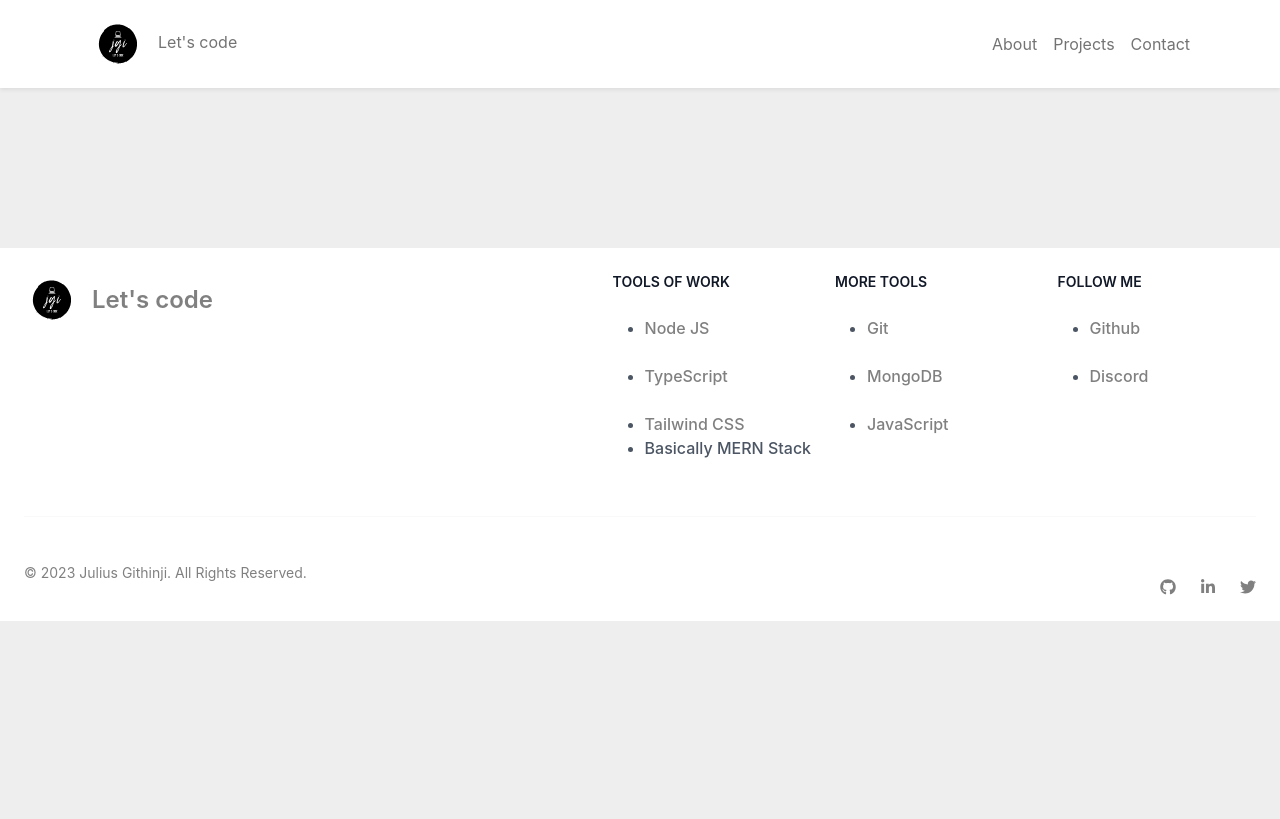
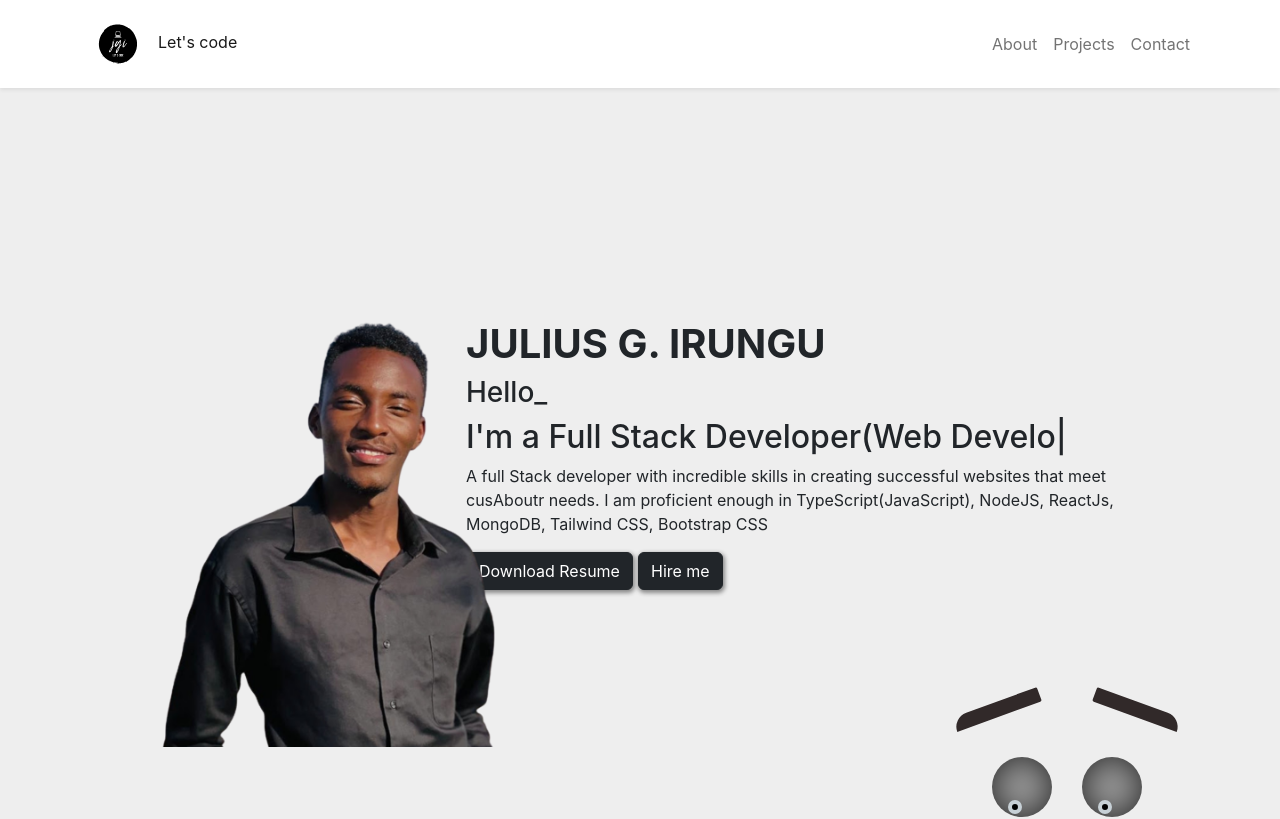
Before and after one commit to Dawn-lab/myPortfolio, a React (Create React App) app: page / in a window 1280 px wide. Shown: the top 819 px of the page. Built offline with nearby package versions, Linux system fonts and the light colour scheme.

Commit message:
Home page link

```diff
--- a/src/App.js
+++ b/src/App.js
@@ -14,6 +14,7 @@ function App() {
         <NavBar/>
         <Container className="mb-4">
             <Routes>
+              <Route path="/" element={<About/>}/>
               <Route path="/About" element={<About/>}/>
               <Route path="/contact" element={<Contact/>}/>
               <Route path="/projects" element={<Project/>}/>
--- a/src/components/navBar.js
+++ b/src/components/navBar.js
@@ -12,7 +12,7 @@ function NavBar() {
             <Container>
                 <Nav className="justify-content-end d-flex">
 
-                    <Nav.Link to="/About" as={NavLink}><img src={logo} className="h-14 mr-3" alt="My Logo"/>Let's code</Nav.Link>
+                    <Nav.Link to="/" as={NavLink}><img src={logo} className="h-14 mr-3" alt="My Logo"/>Let's code</Nav.Link>
                     {/* <Nav.Link to="/projects" as={NavLink}>Projects</Nav.Link>
                     <Nav.Link to="/contact" as={NavLink}>Contact</Nav.Link> */}
                 </Nav>
```
